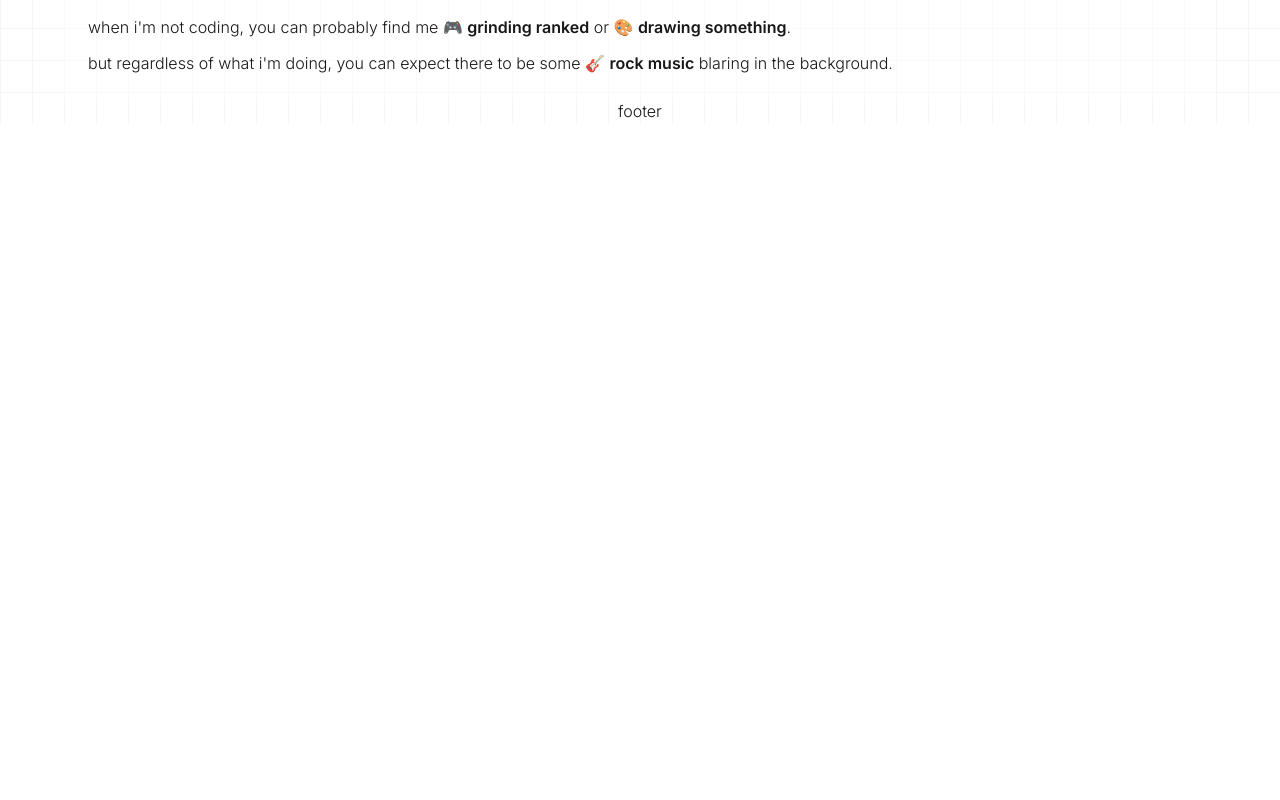
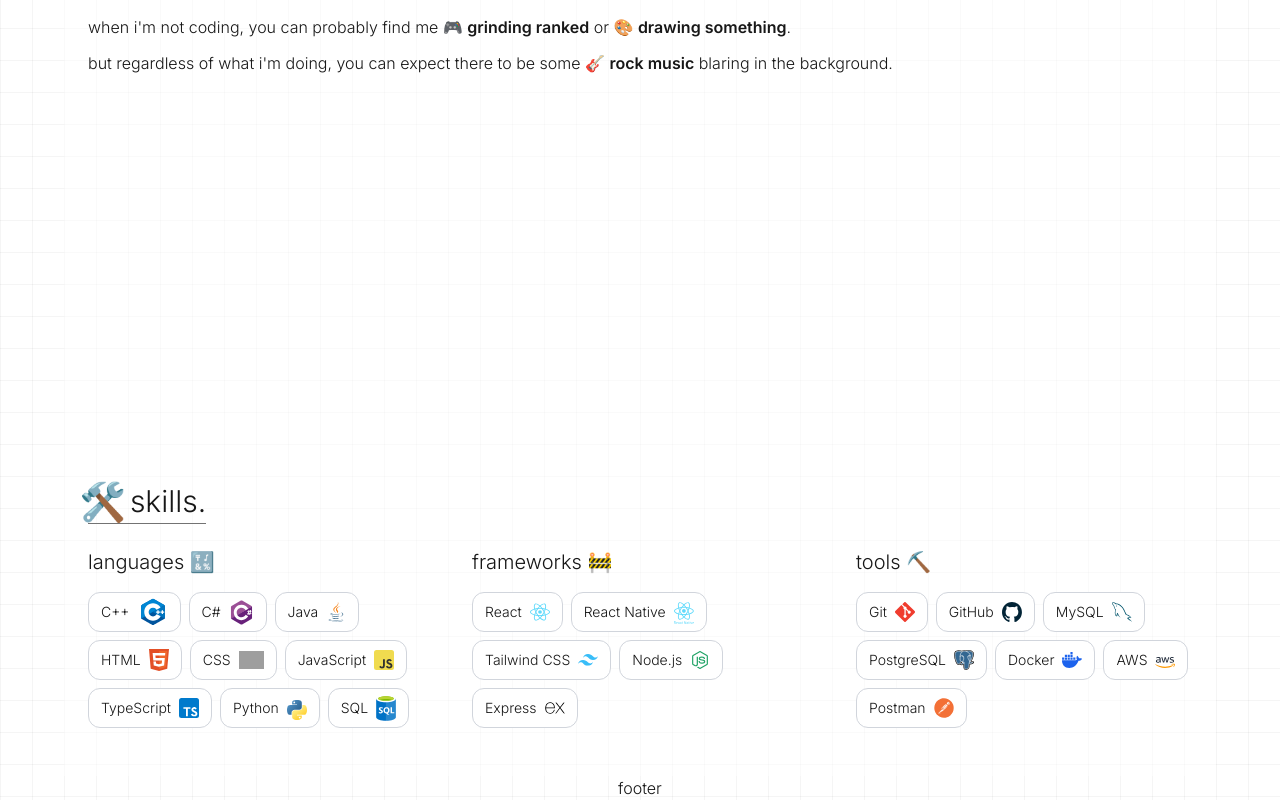
Before and after one commit to eisaa-rice/portfolio, a Next.js app: page / in a window 1280 px wide. Shown: the part 1572-2372 px from the top of the page. Before the commit the page ends 1695 px from the top, so only its background shows below. Built offline with nearby package versions, Linux system fonts and the light colour scheme; grey boxes are pictures that could not be loaded; a web font is replaced by a local one.

Commit message:
aren't i the greatest ever?

```diff
--- a/app/components/layout/header.tsx
+++ b/app/components/layout/header.tsx
@@ -27,8 +27,12 @@ const Header = () => {
 
   return (
     <header
+      className="flex items-center justify-center
+      fixed top-0 z-50 bg-white
+      w-full shadow-xs"
+    >
+      <div
         className="flex items-center justify-between
-      fixed top-0 backdrop-blur-sm z-50
         w-full max-w-6xl p-6"
       >
         <p className="font-semibold text-xl">jésus orozco.</p>
@@ -43,9 +47,9 @@ const Header = () => {
 
           {open && (
             <nav
-            className="sm:hidden border border-black rounded-lg
-            flex flex-col justify-center gap-2
-            absolute top-[150%] right-0 p-2 bg-white"
+              className="sm:hidden border border-black/5 rounded-lg
+            flex flex-col justify-center gap-2 z-50 bg-white/50
+            absolute top-[240%] -right-4 p-2 backdrop-blur-xl"
             >
               {tabs.map((m, i) => (
                 <a
@@ -95,6 +99,7 @@ const Header = () => {
             ))}
           </nav>
         </div>
+      </div>
     </header>
   );
 };
--- a/app/components/sections/about.tsx
+++ b/app/components/sections/about.tsx
@@ -6,7 +6,7 @@ import SectionHeader from "../ui/sectionHeader";
 const About = () => {
   return (
     <div id="about">
-      <SectionHeader emoji="🤟🏻" title="about." />
+      <SectionHeader emoji="🤟🏻" title="about" />
 
       <div className="flex flex-col items-start gap-10">
         {/* overview */}
--- a/app/components/sections/hero.tsx
+++ b/app/components/sections/hero.tsx
@@ -6,7 +6,7 @@ import { motion } from "motion/react";
 const Hero = () => {
   return (
     <div className="flex flex-col gap-12 my-44">
-      <p className="text-neutral-700 text-xl">
+      <p className="text-xl">
         hola{" "}
         <motion.span
           className="inline-block z-10"
--- /dev/null
+++ b/app/components/sections/skills.tsx
@@ -0,0 +1,155 @@
+"use client";
+
+import Image from "next/image";
+import { motion } from "motion/react";
+
+import SectionHeader from "../ui/sectionHeader";
+
+const languages = [
+  { skill: "C++", src: "/svgs/c++.svg", style: { width: 30 } },
+  {
+    skill: "C#",
+    src: "/svgs/csharp.svg",
+    style: { width: 25 },
+  },
+
+  { skill: "Java", src: "/svgs/java.svg", style: {} },
+
+  { skill: "HTML", src: "/svgs/html.svg", style: {} },
+  { skill: "CSS", src: "/svgs/css.svg", style: { width: 25 } },
+  {
+    skill: "JavaScript",
+    src: "/svgs/javascript.svg",
+    style: { borderRadius: 2.5 },
+  },
+  {
+    skill: "TypeScript",
+    src: "/svgs/typescript.svg",
+    style: { borderRadius: 2.5 },
+  },
+  {
+    skill: "Python",
+    src: "/svgs/python.svg",
+    style: { marginTop: 7.5 },
+  },
+  { skill: "SQL", src: "/svgs/sql.svg", style: {} },
+];
+
+const frameworks = [
+  { skill: "React", src: "/svgs/react.svg", style: {} },
+  {
+    skill: "React Native",
+    src: "/svgs/react-native.svg",
+    style: { height: 30 },
+  },
+
+  {
+    skill: "Tailwind CSS",
+    src: "/svgs/tailwind.svg",
+    style: {},
+  },
+
+  { skill: "Node.js", src: "/svgs/nodejs.svg", style: {} },
+  { skill: "Express", src: "/svgs/express.svg", style: {} },
+];
+
+const tools = [
+  { skill: "Git", src: "/svgs/git.svg", style: {} },
+  { skill: "GitHub", src: "/svgs/github.svg", style: {} },
+
+  { skill: "MySQL", src: "/svgs/mysql.svg", style: {} },
+  { skill: "PostgreSQL", src: "/svgs/postgresql.svg", style: {} },
+
+  { skill: "Docker", src: "/svgs/docker.svg", style: {} },
+  {
+    skill: "AWS",
+    src: "/svgs/aws.svg",
+    style: { marginTop: 5 },
+  },
+  {
+    skill: "Postman",
+    src: "/svgs/postman.svg",
+  },
+];
+
+export const Skill = ({
+  skill,
+  src,
+  style,
+}: {
+  skill: string;
+  src: string;
+  style?: React.CSSProperties;
+}) => {
+  return (
+    <motion.p
+      className="inline-flex shrink-0 items-center justify-center
+      rounded-xl py-2 px-3 gap-2 h-10 text-sm bg-white
+      border border-gray-300 font-light"
+      whileHover="skill"
+    >
+      {skill}
+
+      <Image style={style} src={src} alt={skill} height={20} width={20} />
+    </motion.p>
+  );
+};
+
+const Skills = () => {
+  return (
+    <div id="skills">
+      <SectionHeader emoji="🛠️" title="skills" />
+      <div
+        className="flex flex-col justify-center pb-6 gap-12
+      lg:grid lg:grid-cols-3 lg:grid-rows-1"
+      >
+        <div className="row-start-1 row-end-2 col-start-1 col-end-2">
+          <p className="text-xl mb-4">languages 🔣</p>
+
+          <div className="flex flex-wrap gap-2">
+            {languages.map((language, index) => (
+              <Skill
+                key={index}
+                skill={language.skill}
+                src={language.src}
+                style={language.style}
+              />
+            ))}
+          </div>
+        </div>
+
+        <div className="row-start-1 row-end-2 col-start-2 col-end-3">
+          <p className="text-xl mb-4">frameworks 🚧</p>
+
+          <div className="flex flex-wrap gap-2">
+            {frameworks.map((framework, index) => (
+              <Skill
+                key={index}
+                skill={framework.skill}
+                src={framework.src}
+                style={framework.style}
+              />
+            ))}
+          </div>
+        </div>
+
+        <div className="row-start-1 row-end-2 col-start-3 col-end-4">
+          <p className="text-xl mb-4">tools ⛏️</p>
+
+          <div className="flex flex-wrap gap-2">
+            {tools.map((tool, index) => (
+              <Skill
+                key={index}
+                skill={tool.skill}
+                src={tool.src}
+                style={tool.style}
+              />
+            ))}
+          </div>
+        </div>
+      </div>{" "}
+    </div>
+  );
+};
+
+export default Skills;
--- a/app/components/ui/sectionHeader.tsx
+++ b/app/components/ui/sectionHeader.tsx
@@ -20,7 +20,7 @@ const SectionHeader = ({ emoji, title }: { emoji: string; title: string }) => {
       >
         {emoji}
       </motion.span>{" "}
-      {title}
+      {title}.
       <motion.div
         className="w-0 h-px bg-neutral-500 mt-1"
         variants={{
--- a/app/page.tsx
+++ b/app/page.tsx
@@ -3,23 +3,26 @@ import Footer from "./components/layout/footer";
 
 import Hero from "./components/sections/hero";
 import About from "./components/sections/about";
+import Skills from "./components/sections/skills";
 
 export default function Home() {
   return (
     <div
       className="flex flex-col min-h-screen items-center justify-center
-    font-light"
+      font-light"
     >
       <Header />
 
       <main
         className="min-h-screen w-full max-w-6xl
-      flex flex-col items-center sm:items-start gap-96
-      p-6 bg-white/50"
+        flex flex-col items-center sm:items-start gap-96
+        p-6 bg-white/50"
       >
         <Hero />
 
         <About />
+
+        <Skills />
       </main>
 
       <Footer />
```
Lines whose indentation alone changed are shown as unchanged.
